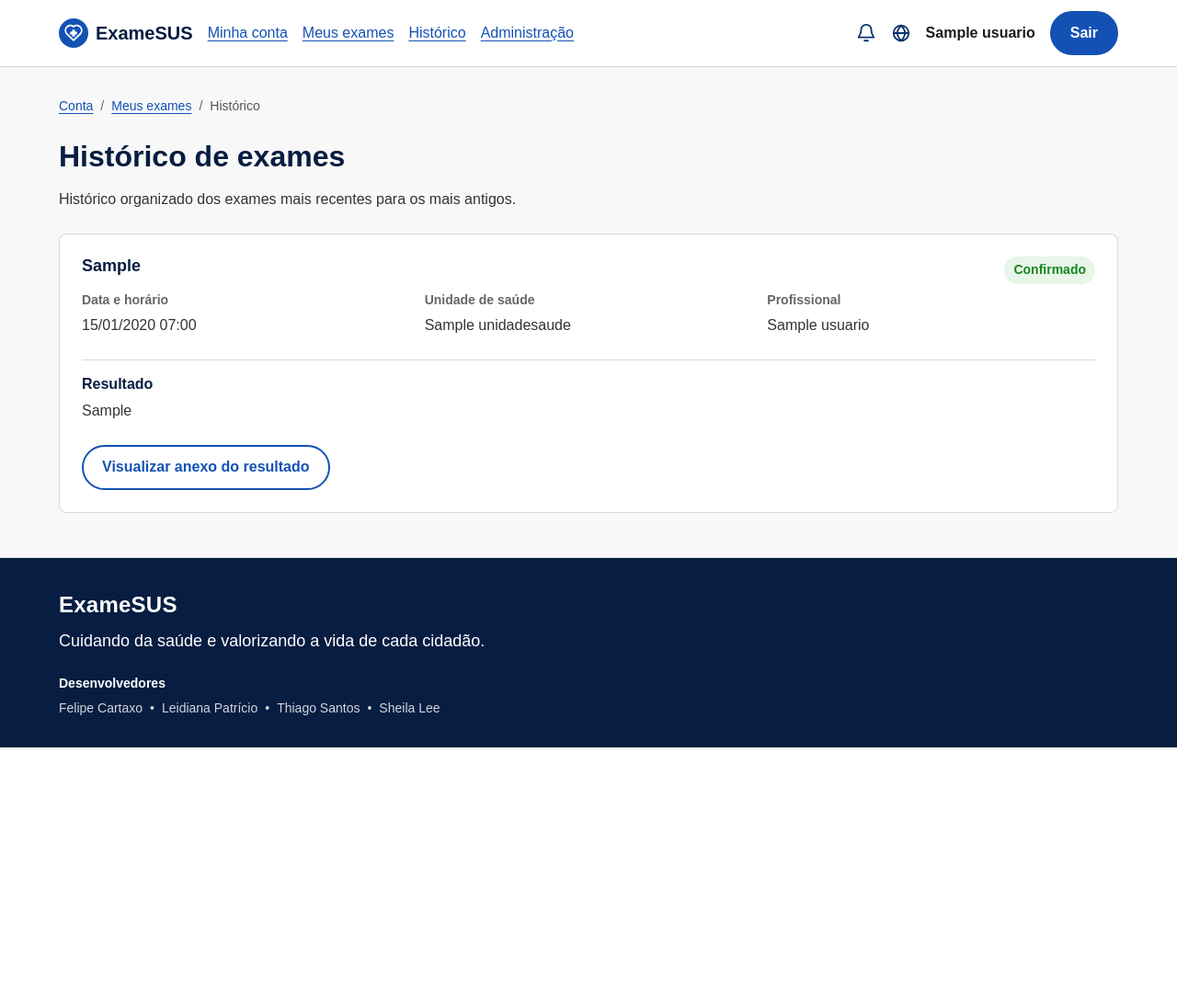
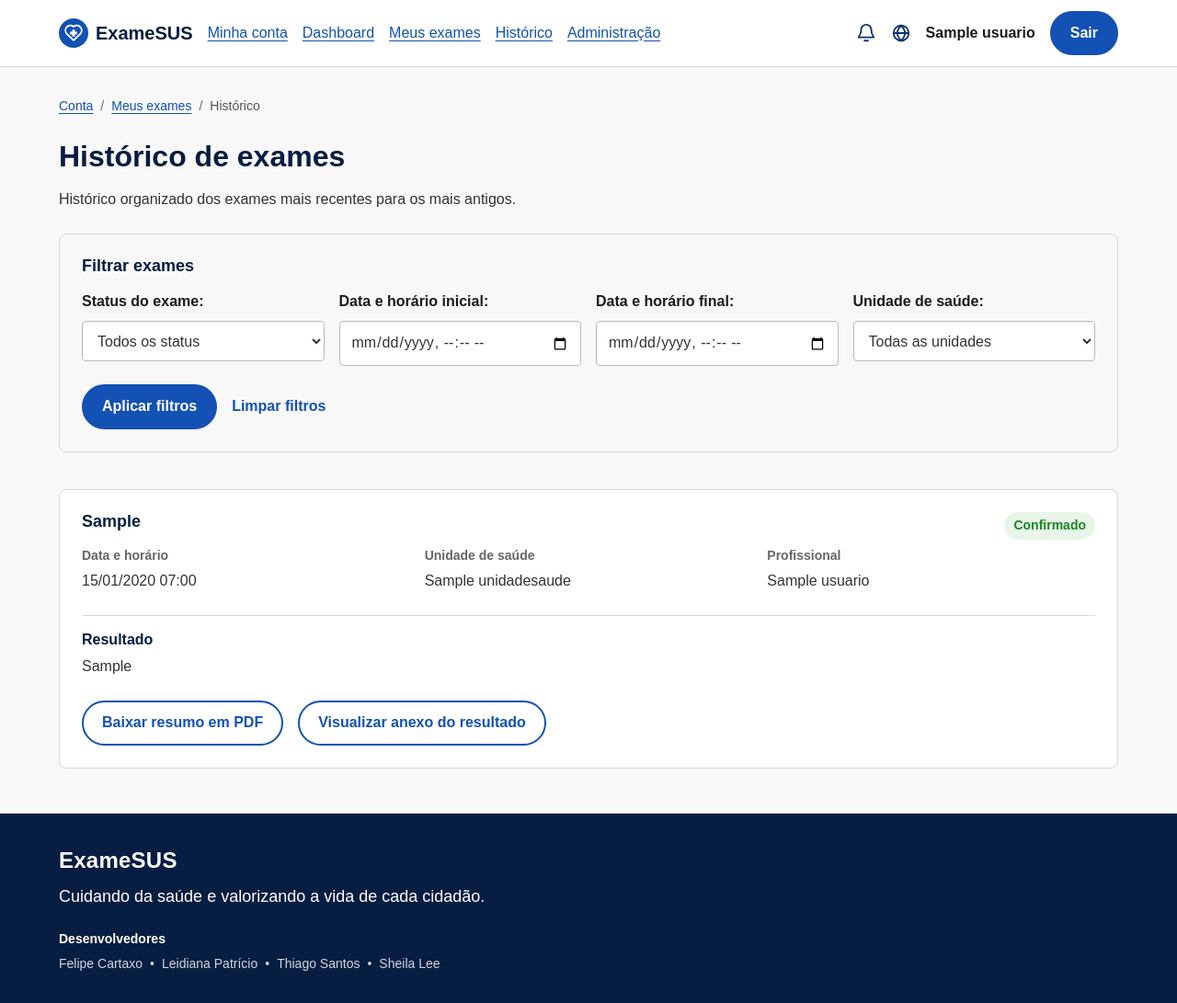
Before and after one commit to felipecartaxo/rad-exames_sus, a Django app: page /exames/historico/ in a window 1280 px wide. Shown: the whole page at 92% size. Before the commit the page ends 813 px from the top, so only its background shows below. Run offline with Django 5.2, Linux system fonts and the light colour scheme; a user stored in the database is signed in; tables that the repository leaves empty hold one stand-in row (values such as "Sample post").

Commit message:
feat: implementa filtro na tela de historico e opcao de download do exame

```diff
--- a/exames/forms.py
+++ b/exames/forms.py
@@ -164,3 +164,12 @@ class FiltroExameCidadaoForm(forms.Form):
                 _("A data final deve ser igual ou posterior à data inicial."),
             )
         return dados
+
+
+class FiltroHistoricoExameCidadaoForm(FiltroExameCidadaoForm):
+    def __init__(self, *args, **kwargs):
+        super().__init__(*args, **kwargs)
+        self.fields["status"].choices = (
+            ("", _("Todos os status")),
+            *Exame.Status.choices,
+        )
--- a/exames/templates/exames/historico.html
+++ b/exames/templates/exames/historico.html
@@ -18,6 +18,23 @@
     <h1>{% trans "Histórico de exames" %}</h1>
     <p>{% trans "Histórico organizado dos exames mais recentes para os mais antigos." %}</p>
   </header>
+
+  <section class="list-filters" aria-labelledby="titulo-filtros-historico">
+    <h2 id="titulo-filtros-historico">{% trans "Filtrar exames" %}</h2>
+    <form class="list-filters-form" method="get" novalidate>
+      {% for field in form_filtros.visible_fields %}
+        <div class="form-field">
+          {{ field.label_tag }}
+          {{ field }}
+          {% for error in field.errors %}<p class="field-error" role="alert">{{ error }}</p>{% endfor %}
+        </div>
+      {% endfor %}
+      <div class="form-actions">
+        <button type="submit">{% trans "Aplicar filtros" %}</button>
+        <a class="button button-tertiary" href="{% url 'exames:historico' %}">{% trans "Limpar filtros" %}</a>
+      </div>
+    </form>
+  </section>
 
   <ul class="record-list" aria-label="{% trans 'Histórico de exames do cidadão' %}">
     {% for exame in exames %}
@@ -48,11 +65,12 @@
             <p class="result-unavailable">{% trans "Resultado ainda não disponível." %}</p>
           {% endif %}
         </section>
-        {% if exame.documento_resultado %}
-          <div class="record-card-actions">
+        <div class="record-card-actions">
+          <a class="button button-secondary" href="{% url 'exames:resumo_pdf' exame.pk %}">{% trans "Baixar resumo em PDF" %}</a>
+          {% if exame.documento_resultado %}
             <a class="button button-secondary" href="{% url 'exames:documento_resultado' exame.pk %}">{% trans "Visualizar anexo do resultado" %}</a>
-          </div>
-        {% endif %}
+          {% endif %}
+        </div>
       </li>
     {% empty %}
       <li class="empty-state">
--- a/exames/urls.py
+++ b/exames/urls.py
@@ -2,12 +2,14 @@ from django.urls import path
 
 from .views import (
     CriacaoAgendamentoExameView,
+    ExameDashboardCidadaoView,
     ExameProfissionalDetailView,
     ExameProfissionalDeleteView,
     ExameHistoricoView,
     ExameListView,
     ExameProfissionalListView,
     baixar_documento_resultado,
+    baixar_resumo_exame_pdf,
 )
 
 
@@ -15,6 +17,11 @@ app_name = "exames"
 
 urlpatterns = [
     path("", ExameListView.as_view(), name="lista"),
+    path(
+        "dashboard/",
+        ExameDashboardCidadaoView.as_view(),
+        name="dashboard_cidadao",
+    ),
     path("novo/", CriacaoAgendamentoExameView.as_view(), name="criar"),
     path(
         "profissional/",
@@ -36,5 +43,10 @@ urlpatterns = [
         baixar_documento_resultado,
         name="documento_resultado",
     ),
+    path(
+        "<int:pk>/resumo.pdf",
+        baixar_resumo_exame_pdf,
+        name="resumo_pdf",
+    ),
     path("historico/", ExameHistoricoView.as_view(), name="historico"),
 ]
--- a/exames/views.py
+++ b/exames/views.py
@@ -1,19 +1,26 @@
+from io import BytesIO
+
 from django.contrib import messages
 from django.contrib.auth.decorators import login_required
 from django.core.exceptions import PermissionDenied, ValidationError
-from django.http import FileResponse, Http404
+from django.db.models import Count, Q
+from django.http import FileResponse, Http404, HttpResponse
 from django.shortcuts import get_object_or_404, redirect
 from django.urls import reverse_lazy
+from django.utils import timezone
 from django.utils.translation import gettext_lazy as _
 from django.views.generic import TemplateView
 from django.views.generic.edit import FormView
 from django.views.generic.list import ListView
+from reportlab.lib.pagesizes import A4
+from reportlab.pdfgen import canvas
 
 from usuarios.permissions import ServidorAutorizadoMixin
 
 from .forms import (
     CriacaoAgendamentoExameForm,
     FiltroExameCidadaoForm,
+    FiltroHistoricoExameCidadaoForm,
     TransicaoExameForm,
 )
 from .models import Exame
@@ -85,6 +92,34 @@ class ExameListView(CidadaoAutenticadoMixin, ListView):
         parametros.pop("page", None)
         contexto["querystring"] = parametros.urlencode()
         contexto["form_filtros"] = self.get_form_filtros()
+        return contexto
+
+
+class ExameDashboardCidadaoView(CidadaoAutenticadoMixin, TemplateView):
+    template_name = "exames/dashboard_cidadao.html"
+
+    def get_context_data(self, **kwargs):
+        contexto = super().get_context_data(**kwargs)
+        contexto["totais"] = Exame.objects.filter(
+            usuario=self.request.user
+        ).aggregate(
+            confirmados=Count(
+                "pk",
+                filter=Q(status=Exame.Status.CONFIRMADO),
+            ),
+            em_analise=Count(
+                "pk",
+                filter=Q(status=Exame.Status.EM_ANALISE),
+            ),
+            resultados_disponiveis=Count(
+                "pk",
+                filter=Q(status=Exame.Status.RESULTADO_DISPONIVEL),
+            ),
+            cancelados=Count(
+                "pk",
+                filter=Q(status=Exame.Status.CANCELADO),
+            ),
+        )
         return contexto
 
 
@@ -245,16 +280,83 @@ class ExameHistoricoView(CidadaoAutenticadoMixin, ListView):
     context_object_name = "exames"
     paginate_by = 5
 
+    def get_form_filtros(self):
+        if not hasattr(self, "form_filtros"):
+            self.form_filtros = FiltroHistoricoExameCidadaoForm(
+                self.request.user,
+                self.request.GET or None,
+            )
+        return self.form_filtros
+
     def get_queryset(self):
-        return (
+        queryset = (
             Exame.objects.filter(usuario=self.request.user)
             .select_related("unidade", "profissional")
-            .order_by("-data", "-pk")
         )
+        formulario = self.get_form_filtros()
+        if formulario.is_valid():
+            filtros = formulario.cleaned_data
+            if filtros["status"]:
+                queryset = queryset.filter(status=filtros["status"])
+            if filtros["data_inicio"]:
+                queryset = queryset.filter(data__gte=filtros["data_inicio"])
+            if filtros["data_fim"]:
+                queryset = queryset.filter(data__lte=filtros["data_fim"])
+            if filtros["unidade"]:
+                queryset = queryset.filter(unidade=filtros["unidade"])
+        return queryset.order_by("-data", "-pk")
 
     def get_context_data(self, **kwargs):
         contexto = super().get_context_data(**kwargs)
         parametros = self.request.GET.copy()
         parametros.pop("page", None)
         contexto["querystring"] = parametros.urlencode()
+        contexto["form_filtros"] = self.get_form_filtros()
         return contexto
+
+
+@login_required
+def baixar_resumo_exame_pdf(request, pk):
+    from usuarios.models import Usuario
+
+    if request.user.tipo != Usuario.Tipo.CIDADAO:
+        raise PermissionDenied
+    exame = get_object_or_404(
+        Exame.objects.select_related("usuario", "unidade", "profissional"),
+        pk=pk,
+        usuario=request.user,
+    )
+    buffer = BytesIO()
+    documento = canvas.Canvas(buffer, pagesize=A4)
+    documento.setTitle(f"ExameSUS - {exame.tipo}")
+    documento.setFont("Helvetica-Bold", 18)
+    documento.drawString(72, 770, "ExameSUS")
+    documento.setFont("Helvetica-Bold", 14)
+    documento.drawString(72, 738, str(_("Resumo do exame")))
+    documento.setFont("Helvetica", 11)
+    dados = (
+        (_("Identificador"), exame.pk),
+        (_("Cidadão"), exame.usuario.nome),
+        (_("Tipo do exame"), exame.tipo),
+        (_("Status"), exame.get_status_display()),
+        (
+            _("Data e horário"),
+            timezone.localtime(exame.data).strftime("%d/%m/%Y %H:%M"),
+        ),
+        (_("Unidade de saúde"), exame.unidade.nome),
+        (_("Profissional responsável"), exame.profissional.nome),
+    )
+    altura = 700
+    for rotulo, valor in dados:
+        documento.setFont("Helvetica-Bold", 11)
+        documento.drawString(72, altura, f"{rotulo}:")
+        documento.setFont("Helvetica", 11)
+        documento.drawString(220, altura, str(valor))
+        altura -= 28
+    documento.showPage()
+    documento.save()
+    resposta = HttpResponse(buffer.getvalue(), content_type="application/pdf")
+    resposta["Content-Disposition"] = (
+        f'attachment; filename="exame-{exame.pk}.pdf"'
+    )
+    return resposta
--- a/requirements.txt
+++ b/requirements.txt
@@ -1,2 +1,3 @@
 Django==6.0.6
 djangorestframework==3.17.1
+reportlab==5.0.0
--- a/templates/includes/header.html
+++ b/templates/includes/header.html
@@ -16,6 +16,7 @@
         <div class="primary-navigation-links">
           {% if request.user.tipo == "CIDADAO" %}
             <a href="{% url 'usuarios:inicio' %}">{% trans "Minha conta" %}</a>
+            <a href="{% url 'exames:dashboard_cidadao' %}">{% trans "Dashboard" %}</a>
             <a href="{% url 'exames:lista' %}">{% trans "Meus exames" %}</a>
             <a href="{% url 'exames:historico' %}">{% trans "Histórico" %}</a>
           {% endif %}
```
Also changed, not shown: exames/templates/exames/dashboard_cidadao.html (added, +43 -0 lines), exames/tests/test_dashboard_cidadao.py (added, +121 -0 lines), exames/tests/test_historico.py (+63 -0 lines), locale/en/LC_MESSAGES/django.po, 1 other file.
